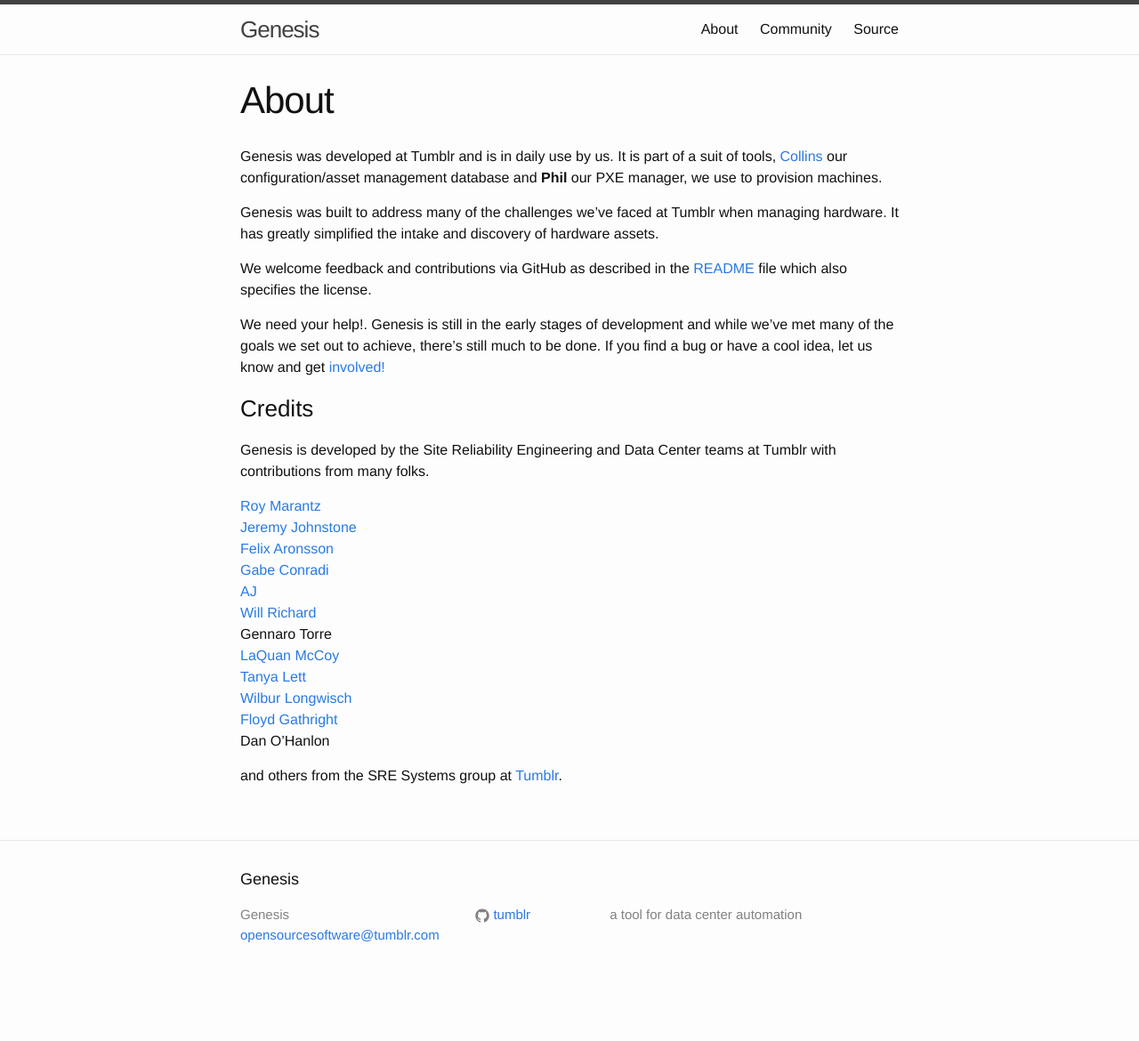
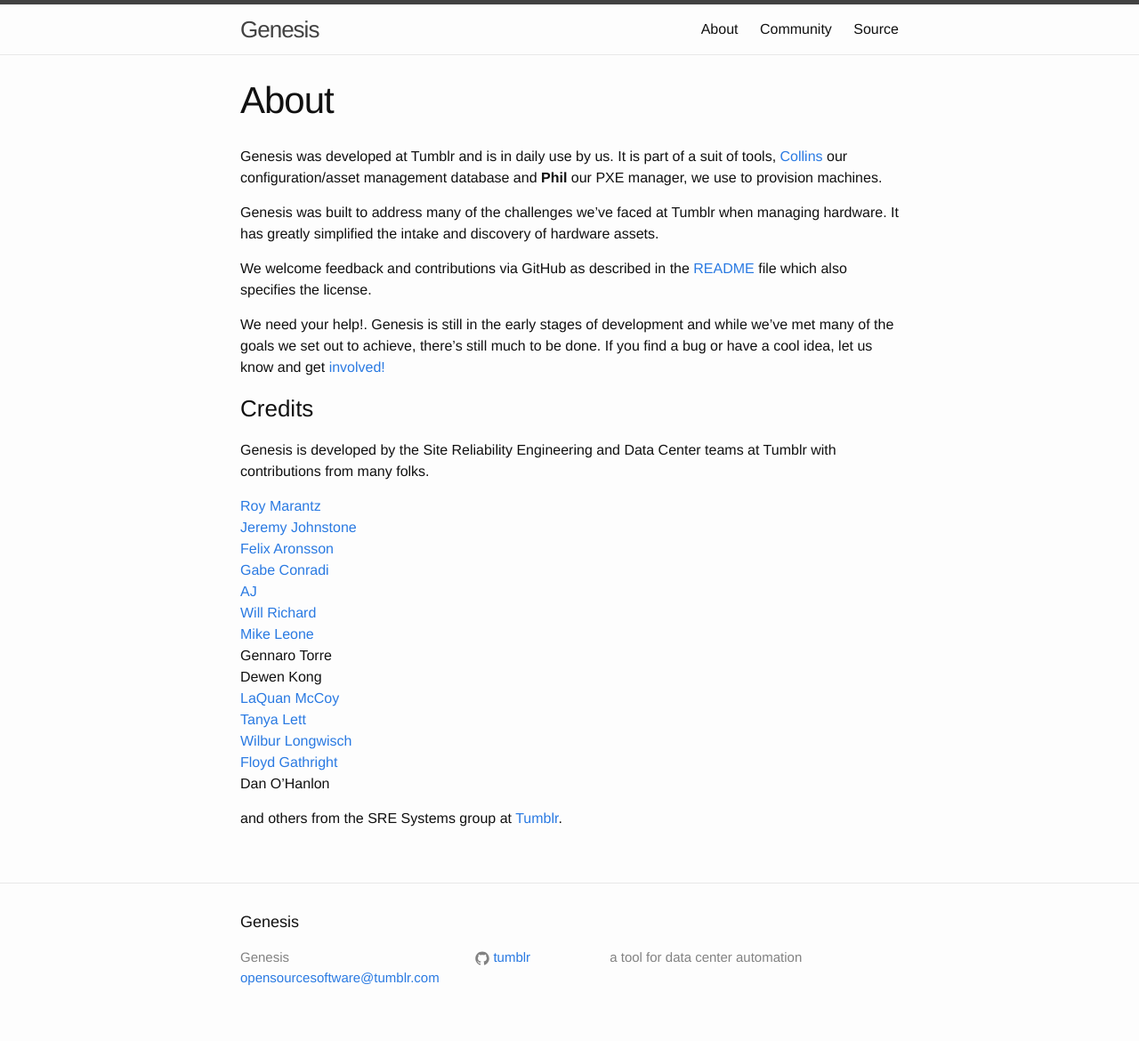
Before and after one commit to tumblr/genesis, a Jekyll site: the page built from about.md, in a window 1280 px wide. Shown: the whole page at 89% size. Built offline with Jekyll 4.4.1, drawn with Linux system fonts in a browser that asks for light colours; before the commit the page ends 1122 px from its top, so only the background shows below that.

Commit message:
Mike and Dewen

```diff
--- a/about.md
+++ b/about.md
@@ -33,7 +33,9 @@ Genesis is developed by the Site Reliability Engineering and Data Center teams a
 [Gabe Conradi](http://tumblr.pipefail.com/)
 [AJ](http://aj-jester.tumblr.com/)
 [Will Richard](https://github.com/Primer42)
+[Mike Leone](https://github.com/Mleone896)
 Gennaro Torre
+Dewen Kong
 [LaQuan McCoy](http://lqmccoy.tumblr.com/)
 [Tanya Lett](http://tlett67.tumblr.com/)
 [Wilbur Longwisch](https://github.com/wilpig)
```
